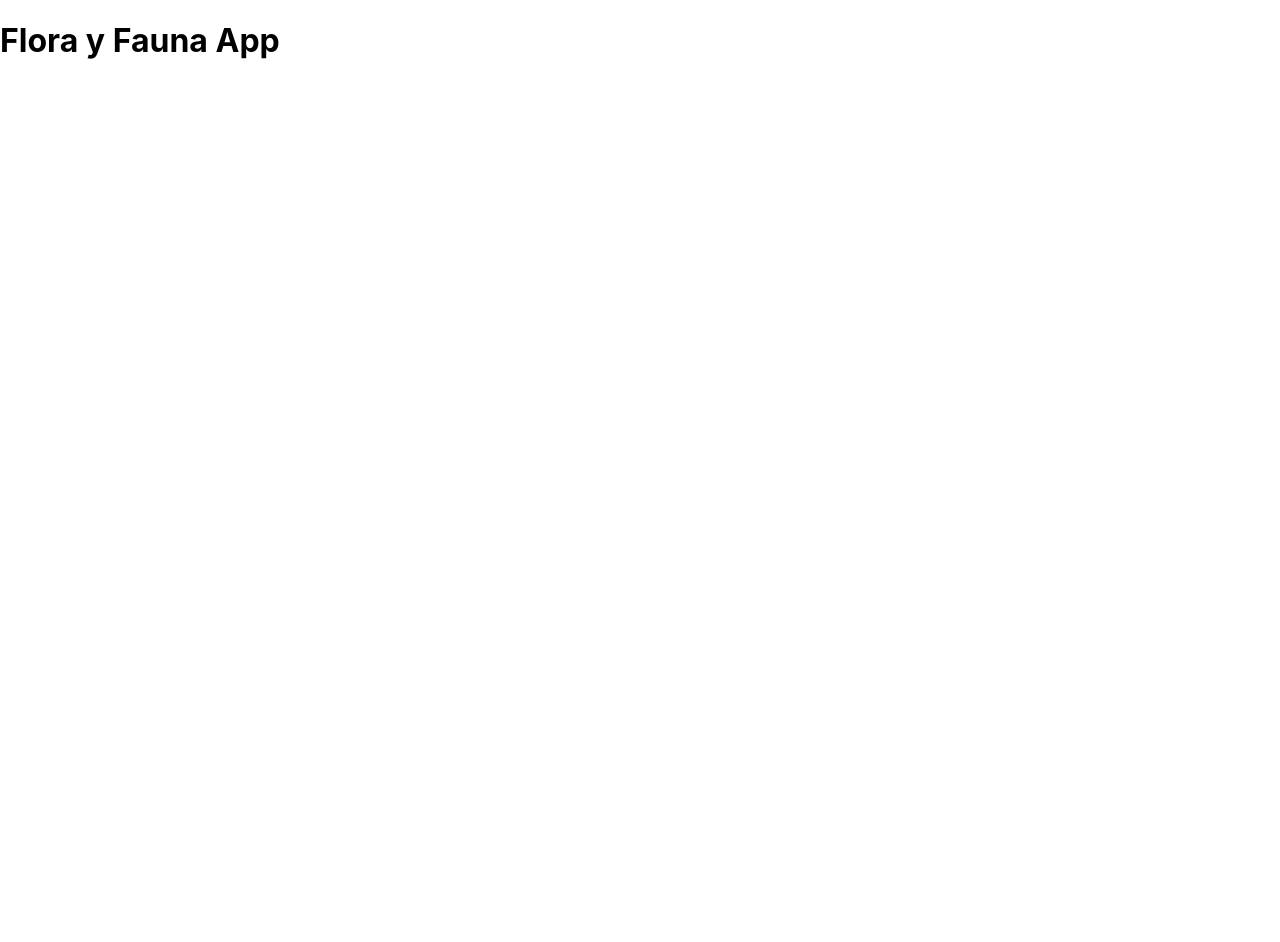
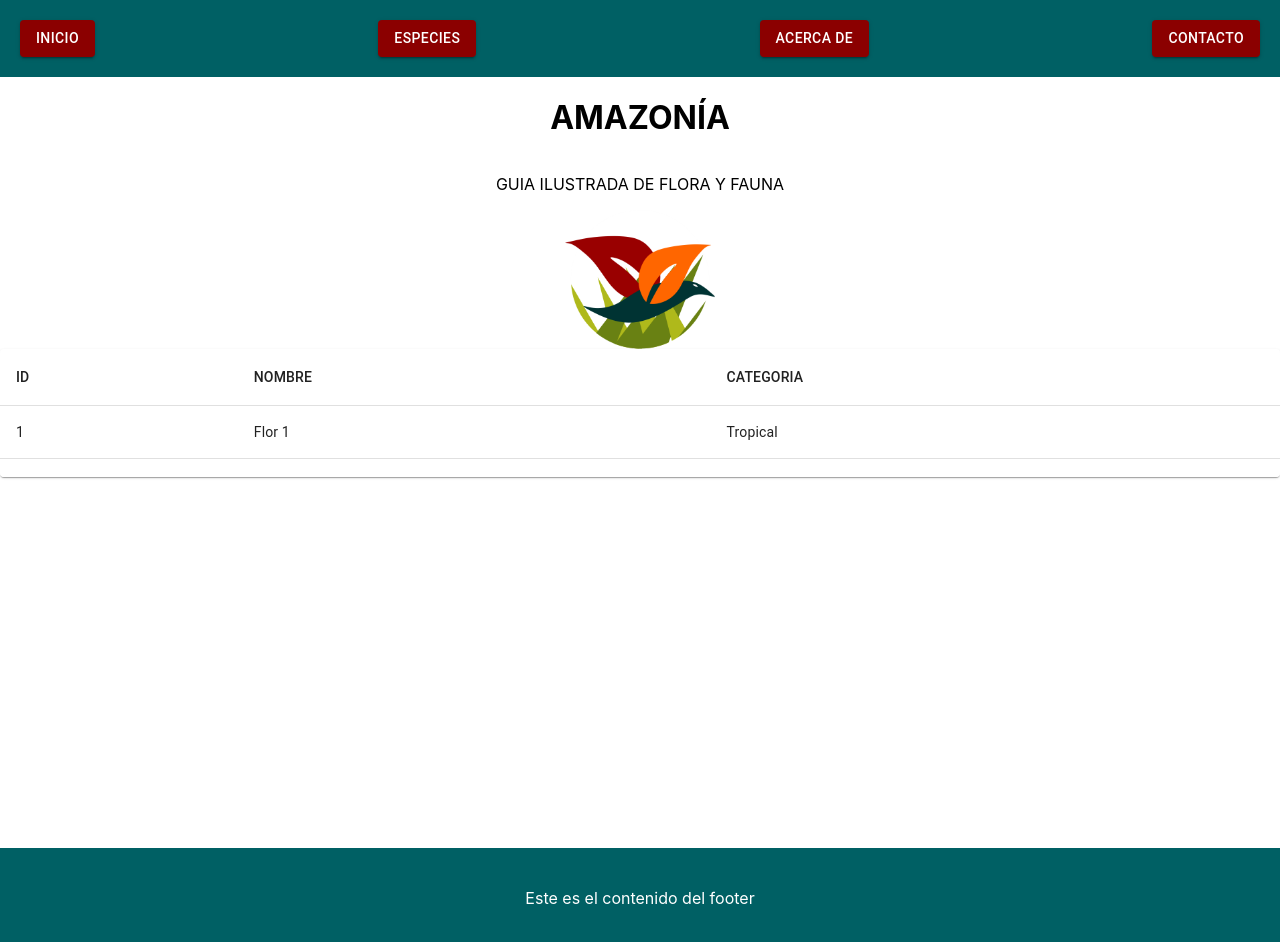
Before and after one commit to franquito3/REACT, a React (Create React App) app: page /species in a window 1280 px wide. Shown: the top 942 px of the page. Before the commit the page ends 800 px from the top, so only its background shows below. Built offline with nearby package versions, Linux system fonts and the light colour scheme.

Commit message:
FRONT END

```diff
--- a/package.json
+++ b/package.json
@@ -3,6 +3,9 @@
   "version": "0.1.0",
   "private": true,
   "dependencies": {
+    "@emotion/react": "^11.11.0",
+    "@emotion/styled": "^11.11.0",
+    "@mui/material": "^5.13.1",
     "@testing-library/jest-dom": "^5.16.5",
     "@testing-library/react": "^13.4.0",
     "@testing-library/user-event": "^13.5.0",
@@ -11,6 +14,7 @@
     "react-dom": "^18.2.0",
     "react-router-dom": "^6.11.2",
     "react-scripts": "5.0.1",
+    "router-dom": "^2.2.11",
     "web-vitals": "^2.1.4"
   },
   "scripts": {
--- a/src/App.css
+++ b/src/App.css
@@ -1,38 +1,13 @@
-.App {
-  text-align: center;
+html, body, #root {
+  height: 100%;
 }
 
-.App-logo {
-  height: 40vmin;
-  pointer-events: none;
+.app {
+  display: flex;
+  flex-direction: column;
+  min-height: 100vh;
 }
 
-@media (prefers-reduced-motion: no-preference) {
-  .App-logo {
-    animation: App-logo-spin infinite 20s linear;
-  }
+.content {
+  flex: 1;
 }
-
-.App-header {
-  background-color: #282c34;
-  min-height: 100vh;
-  display: flex;
-  flex-direction: column;
-  align-items: center;
-  justify-content: center;
-  font-size: calc(10px + 2vmin);
-  color: white;
-}
-
-.App-link {
-  color: #61dafb;
-}
-
-@keyframes App-logo-spin {
-  from {
-    transform: rotate(0deg);
-  }
-  to {
-    transform: rotate(360deg);
-  }
-}
--- a/src/App.js
+++ b/src/App.js
@@ -4,7 +4,6 @@ import AppRouter from './AppRouter';
 function App() {
   return (
     <div>
-      <h1>Flora y Fauna App</h1>
       <AppRouter />
     </div>
   );
--- a/src/AppRouter.js
+++ b/src/AppRouter.js
@@ -3,15 +3,22 @@ import { BrowserRouter as Router, Routes, Route } from 'react-router-dom';
 import HomePage from './interfaces/HomePage';
 import SpeciesPage from './interfaces/SpeciesPage';
 import NotFoundPage from './interfaces/NotFoundPage';
+import Header from './components/header';
+import Body from './components/body';
+import Footer from './components/footer';
+import './App.js';
 
 function AppRouter() {
   return (
     <Router>
+      <Header />
+      <Body />
       <Routes>
         <Route exact path="/" component={HomePage} />
         <Route exact path="/species" component={SpeciesPage} />
         <Route component={NotFoundPage} />
       </Routes>
+      <Footer />
     </Router>
   );
 }
--- /dev/null
+++ b/src/components/body.js
@@ -0,0 +1,44 @@
+import React from 'react';
+import './estilo.css';
+import myImage from './logo.png';
+import { Table, TableBody, TableCell, TableContainer, TableHead, TableRow, Paper } from "@mui/material";
+
+function Body() {
+  const data = [
+    { id: 1, name: "Flor 1", category: "Tropical" },
+    { id: 2, name: "Flor 2", category: "Exótica" },
+    { id: 3, name: "Flor 3", category: "Endémica" },
+    // Agrega más datos según sea necesario
+  ];
+
+  return (
+    <div className="body">
+      <h1>AMAZONÍA</h1>
+      <p>GUIA ILUSTRADA DE FLORA Y FAUNA</p>
+      <img src={myImage} width={150} height={150}/>
+
+      <TableContainer component={Paper} style={{ maxHeight: '1500px', overflow: 'auto' }}>
+        <Table>
+          <TableHead>
+            <TableRow>
+              <TableCell>ID</TableCell>
+              <TableCell>NOMBRE</TableCell>
+              <TableCell>CATEGORIA</TableCell>
+            </TableRow>
+          </TableHead>
+          <TableBody>
+            {data.map((row) => (
+              <TableRow key={row.id}>
+                <TableCell>{row.id}</TableCell>
+                <TableCell>{row.name}</TableCell>
+                <TableCell>{row.category}</TableCell>
+              </TableRow>
+            ))}
+          </TableBody>
+        </Table>
+      </TableContainer>
+    </div>
+  );
+}
+
+export default Body;
--- /dev/null
+++ b/src/components/estilo.css
@@ -0,0 +1,61 @@
+header {
+    background-color: rgb(0, 96, 100);
+    padding: 20px;
+  }
+
+  header nav ul {
+    display: flex;
+    justify-content: space-between;
+    align-items: center;
+    list-style: none;
+    margin: 0;
+    padding: 0;
+  }
+
+  header nav ul li {
+    margin: 0 1rem;
+  }
+  nav ul li a {
+    display: inline-block;
+    padding: 0.5rem 1rem;
+    background-color: #877770;
+    color: #ffffff;
+    border-radius: 0.25rem;
+    border: 1px solid #000000;
+    text-decoration: none;
+    margin-right: 1rem;
+  }
+
+  nav ul li a:hover {
+    background-color: #0056b3;
+    border-color: #0056b3;
+  }
+  .ShowProducts {
+    background-color: #ffffff;
+  }
+  body {
+    background-color: #ffffff;
+  }
+  .body {
+    display: flex;
+    flex-direction: column;
+    justify-content: center;
+    align-items: center;
+    height: 50vh;
+    background-size: cover;
+  }
+
+  .footer-container {
+    background-color: rgb(0, 96, 100);
+    display: flex;
+    justify-content: center;
+    align-items: center;
+    height: 100px;
+    margin-top: 29%;
+  }
+
+  .footer-text {
+    color: white;
+    font-size: 16px;
+    text-align: center;
+  }
--- /dev/null
+++ b/src/components/footer.js
@@ -0,0 +1,12 @@
+import React from 'react';
+import './estilo.css';
+
+function Footer() {
+  return (
+    <div className="footer-container">
+    <p className="footer-text">Este es el contenido del footer</p>
+  </div>
+);
+}
+
+export default Footer;
--- /dev/null
+++ b/src/components/header.js
@@ -0,0 +1,21 @@
+import React from 'react';
+import './estilo.css';
+import Button from '@mui/material/Button';
+
+
+function Header() {
+  return (
+    <header>
+      <nav>
+        <ul>
+          <Button variant="contained"sx={{ backgroundColor: '#8b0000', color: '#FFFFFF' }}>Inicio</Button>
+          <Button variant="contained"sx={{ backgroundColor: '#8b0000', color: '#FFFFFF' }}>Especies</Button>
+          <Button variant="contained"sx={{ backgroundColor: '#8b0000', color: '#FFFFFF' }}>Acerca de</Button>
+          <Button variant="contained"sx={{ backgroundColor: '#8b0000', color: '#FFFFFF' }}>Contacto</Button>
+        </ul>
+      </nav>
+    </header>
+  );
+}
+
+export default Header;
```
Also changed, not shown: src/components/logo.png (added), 1 other file (tests, documents, lock files or other folders).
